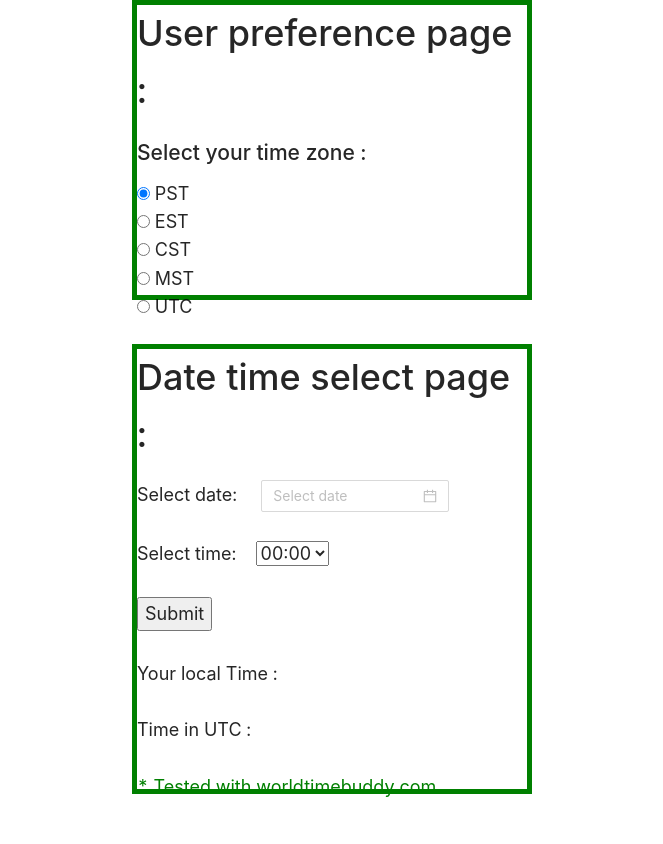
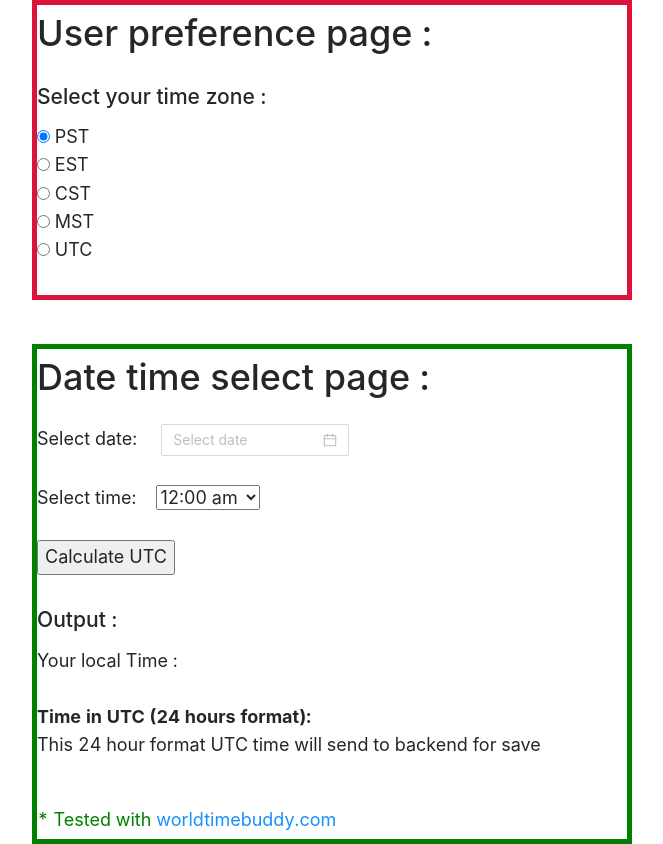
Before and after one commit to shaiful-wanderly/moment-pst-utc, a React (Create React App) app: page / in a window 1280 px wide. Shown: the whole page, without its empty margins (308-971 px from the left). Before the commit the page ends 801 px from the top, so only its background shows below. Built offline with nearby package versions, Linux system fonts and the light colour scheme.

Commit message:
pst cst est to utc convert 2

```diff
--- a/src/App.js
+++ b/src/App.js
@@ -3,6 +3,57 @@ import './App.css';
 import { DatePicker } from 'antd';
 import 'antd/dist/antd.css';
 import moment from 'moment-timezone';
+
+const timeOptions = [
+  { value: '00:00', label: '12:00 am', disabled: false },
+  { value: '00:30', label: '12:30 am', disabled: false },
+  { value: '01:00', label: '1:00 am', disabled: false },
+  { value: '01:30', label: '1:30 am', disabled: false },
+  { value: '02:00', label: '2:00 am', disabled: false },
+  { value: '02:30', label: '2:30 am', disabled: false },
+  { value: '03:00', label: '3:00 am', disabled: false },
+  { value: '03:30', label: '3:30 am', disabled: false },
+  { value: '04:00', label: '4:00 am', disabled: false },
+  { value: '04:30', label: '4:30 am', disabled: false },
+  { value: '05:00', label: '5:00 am', disabled: false },
+  { value: '05:30', label: '5:30 am', disabled: false },
+  { value: '06:00', label: '6:00 am', disabled: false },
+  { value: '06:30', label: '6:30 am', disabled: false },
+  { value: '07:00', label: '7:00 am', disabled: false },
+  { value: '07:30', label: '7:30 am', disabled: false },
+  { value: '08:00', label: '8:00 am', disabled: false },
+  { value: '08:30', label: '8:30 am', disabled: false },
+  { value: '09:00', label: '9:00 am', disabled: false },
+  { value: '09:30', label: '09:30 am', disabled: false },
+  { value: '10:00', label: '10:00 am', disabled: false },
+  { value: '10:30', label: '10:30 am', disabled: false },
+  { value: '11:00', label: '11:00 am', disabled: false },
+  { value: '11:30', label: '11:30 am', disabled: false },
+  { value: '12:00', label: '12:00 pm', disabled: false },
+  { value: '12:30', label: '12:30 pm', disabled: false },
+  { value: '13:00', label: '1:00 pm', disabled: false },
+  { value: '13:30', label: '1:30 pm', disabled: false },
+  { value: '14:00', label: '2:00 pm', disabled: false },
+  { value: '14:30', label: '2:30 pm', disabled: false },
+  { value: '15:00', label: '3:00 pm', disabled: false },
+  { value: '15:30', label: '3:30 pm', disabled: false },
+  { value: '16:00', label: '4:00 pm', disabled: false },
+  { value: '16:30', label: '4:30 pm', disabled: false },
+  { value: '17:00', label: '5:00 pm' , disabled: false},
+  { value: '17:30', label: '5:30 pm', disabled: false },
+  { value: '18:00', label: '6:00 pm', disabled: false },
+  { value: '18:30', label: '6:30 pm', disabled: false },
+  { value: '19:00', label: '7:00 pm', disabled: false },
+  { value: '19:30', label: '7:30 pm', disabled: false },
+  { value: '20:00', label: '8:00 pm', disabled: false},
+  { value: '20:30', label: '8:30 pm', disabled: false },
+  { value: '21:00', label: '9:00 pm', disabled: false },
+  { value: '21:30', label: '9:30 pm', disabled: false },
+  { value: '22:00', label: '10:00 pm', disabled: false },
+  { value: '22:30', label: '10:30 pm', disabled: false },
+  { value: '23:00', label: '11:00 pm', disabled: false },
+  { value: '23:30', label: '11:30 pm', disabled: false }
+];
 
 class App extends React.Component {
   constructor(props) {
@@ -12,6 +63,7 @@ class App extends React.Component {
       selectedDate:'',
       selectedTime:'',
       selectedDateTime:'',
+      selectedDateTimeAmPm:'',
       calculatedDateTimeInUTC:'',
     };
     this.onDateChange = this.onDateChange.bind(this);
@@ -31,12 +83,13 @@ class App extends React.Component {
   }
   onTimeChange(event) {
     console.log(event.target.value);
-    this.setState({selectedTime:event.target.value+':00'});
+    this.setState({selectedTime:event.target.value});
   }
 
   timeConvert(event) {
     let datetime=this.state.selectedDate+' '+this.state.selectedTime;
     this.setState({selectedDateTime:datetime});
+    this.setState({selectedDateTimeAmPm:moment(datetime).format('YYYY-MM-DD hh:mm:ss A')});
     if(this.state.selectedTimeZone === 'est'){
       console.log(moment.tz(datetime, "America/New_York").utc().format('YYYY-MM-DD hh:mm:ss A zz')); //EST - UTC
       this.setState({calculatedDateTimeInUTC:moment.tz(datetime, "America/New_York").utc().format('YYYY-MM-DD HH:mm:ss')});
@@ -64,7 +117,7 @@ class App extends React.Component {
   render() {
     return(
       <>
-        <div style={{width: 400, height: 300, border: '5px solid green', marginBottom: '50px', margin: '0 auto', fontSize: '18px'}}>
+        <div style={{width: 600, height: 300, border: '5px solid CRIMSON', marginBottom: '50px', margin: '0 auto', fontSize: '18px'}}>
           <h1>User preference page :</h1>
           <h3>Select your time zone :</h3>
           <div onChange={this.setTimeZone.bind(this)}>
@@ -76,42 +129,23 @@ class App extends React.Component {
           </div>
         </div>
         <br/><br/>
-        <div style={{width: 400, height: 450, border: '5px solid green', margin: '0 auto', fontSize: '18px'}}>
+        <div style={{width: 600, height: 500, border: '5px solid green', margin: '0 auto', fontSize: '18px'}}>
           <h1>Date time select page :</h1>
           Select date: &nbsp;&nbsp;&nbsp; <DatePicker onChange={this.onDateChange}/><br/><br/>
           Select time: &nbsp;&nbsp;&nbsp;
-          <select name="time"  onChange={this.onTimeChange}>
-            <option value="00:00">00:00</option>
-            <option value="01:00">01:00</option>
-            <option value="02:00">02:00</option>
-            <option value="03:00">03:00</option>
-            <option value="04:00">04:00</option>
-            <option value="05:00">05:00</option>
-            <option value="06:00">06:00</option>
-            <option value="07:00">07:00</option>
-            <option value="08:00">08:00</option>
-            <option value="09:00">09:00</option>
-            <option value="10:00">10:00</option>
-            <option value="11:00">11:00</option>
-            <option value="12:00">12:00</option>
-            <option value="13:00">13:00</option>
-            <option value="14:00">14:00</option>
-            <option value="15:00">15:00</option>
-            <option value="16:00">16:00</option>
-            <option value="17:00">17:00</option>
-            <option value="18:00">18:00</option>
-            <option value="19:00">19:00</option>
-            <option value="20:00">20:00</option>
-            <option value="21:00">21:00</option>
-            <option value="22:00">22:00</option>
-            <option value="23:00">23:00</option>
-          </select>
+          <select onChange={this.onTimeChange}>{timeOptions.map((timeop) =>
+            <option key={timeop.value} value={timeop.value}>{timeop.label}</option>
+          )}</select>
+
           <br/><br/>
-          <button type="" onClick={this.timeConvert}>Submit</button>
+          <button type="" onClick={this.timeConvert}>Calculate UTC</button>
           <br/><br/>
-          Your local Time :{this.state.selectedDateTime}<br/><br/>
-          Time in UTC :{this.state.calculatedDateTimeInUTC}<br/><br/>
-          <p style={{ color:"green"}}> * Tested with worldtimebuddy.com</p>
+          <h3>Output :</h3>
+          Your local Time :{this.state.selectedDateTimeAmPm}<br/><br/>
+          <b>Time in UTC (24 hours format): {this.state.calculatedDateTimeInUTC}</b><br/>
+          <p>This 24 hour format UTC time will send to backend for save</p><br/>
+          <p style={{ color:"green"}}> * Tested with
+            <a href="https://www.worldtimebuddy.com/?pl=1&lid=8,5,6,100&h=8" target="_blank"> worldtimebuddy.com</a></p>
         </div>
 
       </>
```
